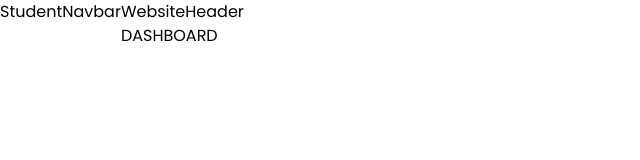
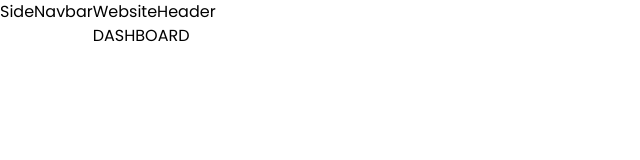
Before and after one commit to NITHIN3387/student-event-management-system, a Next.js app in the folder client/: page /faculty/dashboard in a window 1280 px wide. Shown: the top 160 px of the page, without its empty margins (0-640 px from the left). Built offline with nearby package versions, Linux system fonts and the light colour scheme.

Commit message:
file structure changed for side-navbar

```diff
--- /dev/null
+++ b/client/src/components/Navbars/SideNavbar/SideNavbar.tsx
@@ -0,0 +1,9 @@
+import React, { FC } from 'react'
+
+const SideNavbar: FC = (): JSX.Element => {
+  return (
+    <div>SideNavbar</div>
+  )
+}
+
+export default SideNavbar
--- a/client/src/components/Navbars/WebsiteNavbar/WebsiteNavbar.tsx
+++ b/client/src/components/Navbars/WebsiteNavbar/WebsiteNavbar.tsx
@@ -1,13 +1,12 @@
 "use client"
 
 import React, { FC, useState } from 'react'
-import StudentNavbar from './studentNavbar/StudentNavbar'
-import FacultyNavbar from './facultyNavbar/FacultyNavbar'
+import SideNavbar from '@/components/Navbars/SideNavbar/SideNavbar'
 
 const Navbar: FC = (): JSX.Element => {
   const [authUser, setAuthUser] = useState(true)
 
-  return authUser ? <StudentNavbar /> : <FacultyNavbar />
+  return authUser ? <SideNavbar /> : <SideNavbar />
 }
 
 export default Navbar
--- a/client/src/components/Navbars/WebsiteNavbar/facultyNavbar/FacultyNavbar.tsx
+++ /dev/null
@@ -1,9 +0,0 @@
-import React, { FC } from 'react'
-
-const FacultyNavbar: FC = (): JSX.Element => {
-  return (
-    <div>FacultyNavbar</div>
-  )
-}
-
-export default FacultyNavbar
--- a/client/src/components/Navbars/WebsiteNavbar/studentNavbar/StudentNavbar.tsx
+++ /dev/null
@@ -1,9 +0,0 @@
-import React, { FC } from 'react'
-
-const StudentNavbar: FC = (): JSX.Element => {
-  return (
-    <div>StudentNavbar</div>
-  )
-}
-
-export default StudentNavbar
```
